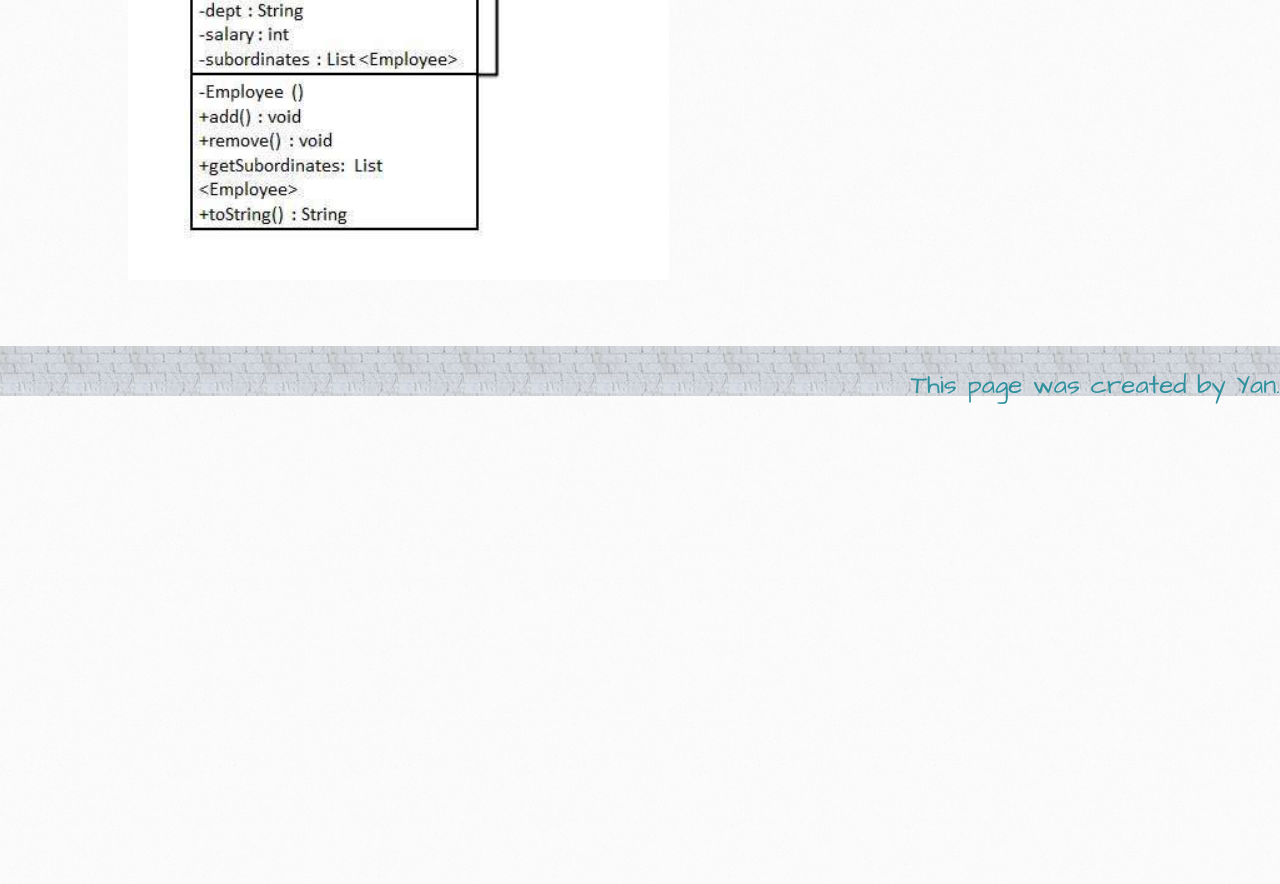
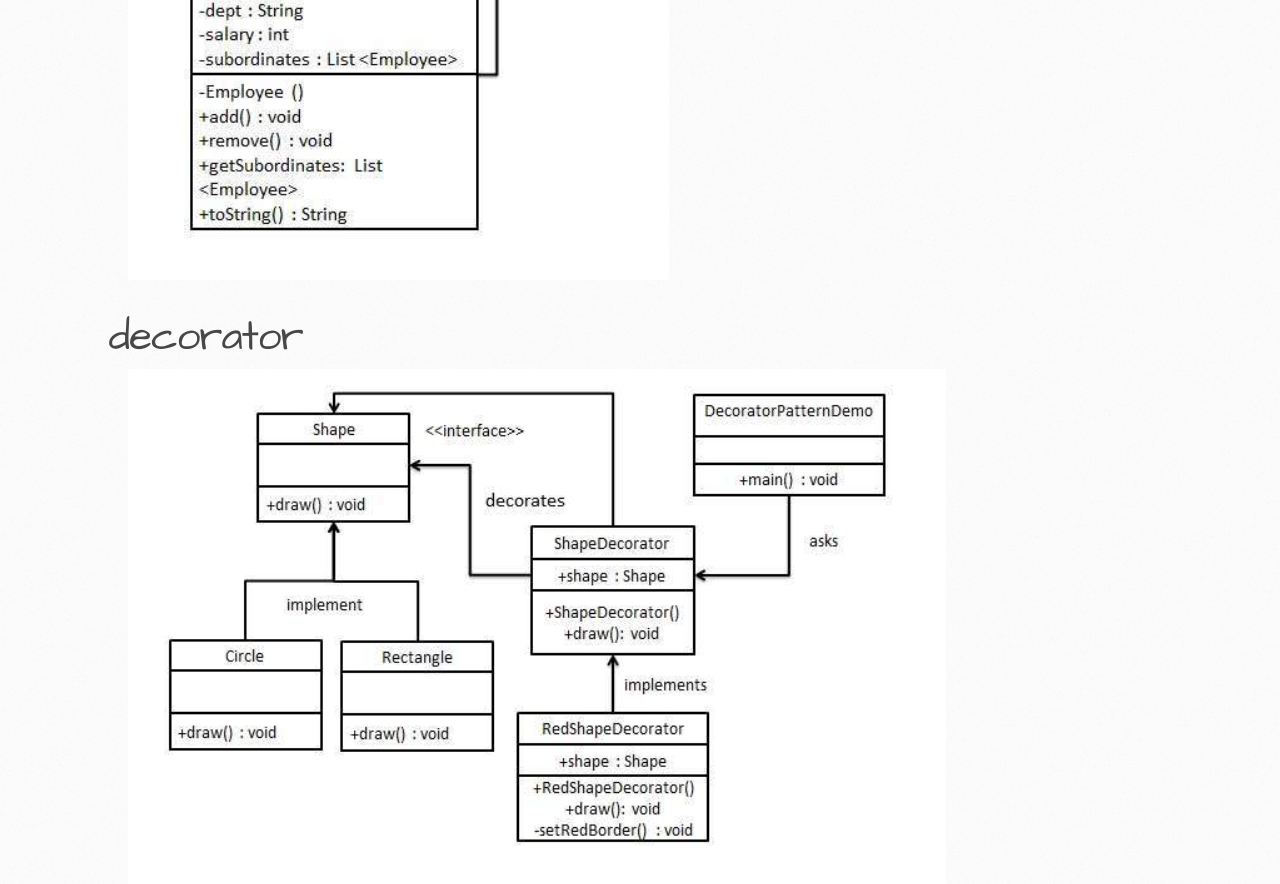
Before and after one commit to itcraftme/itcraftme, a Jekyll site: the page built from docs/it/designpattern.md, in a window 1280 px wide and 900 px high, scrolled down 5862 px. Shown: the top 884 px of the window. Built offline with Jekyll 4.4.1, drawn with Linux system fonts in a browser that asks for light colours; our own code applies the rules of GitHub Pages for plain Markdown files; before the commit the page ends 6267 px from its top, so only the background shows below that.

Commit message:
add decorator design pattern

```diff
--- a/docs/it/designpattern.md
+++ b/docs/it/designpattern.md
@@ -21,3 +21,5 @@
 ![bridge design pattern](./images/designpattern\bridge.png)
 # composite
 ![composite design pattern](./images/designpattern\composite.png)
+# decorator
+![decorator design pattern](./images/designpattern\decorator.png)
```
Also changed, not shown: docs/it/images/designpattern/decorator.png (added).
